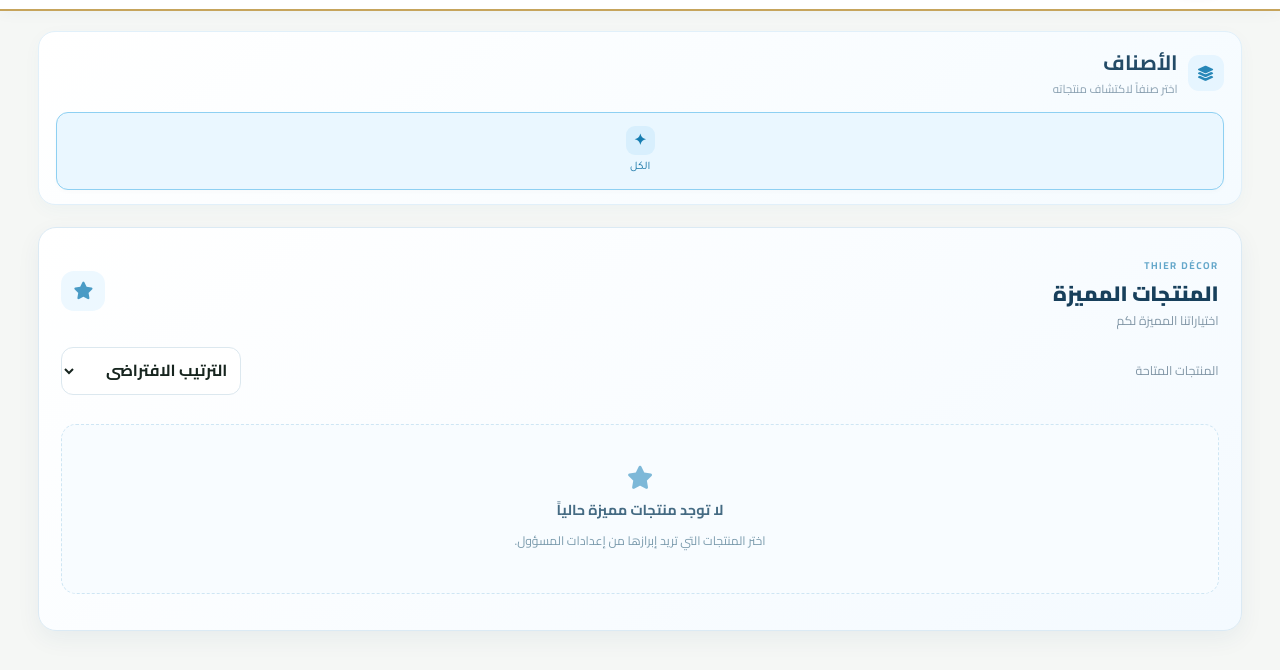
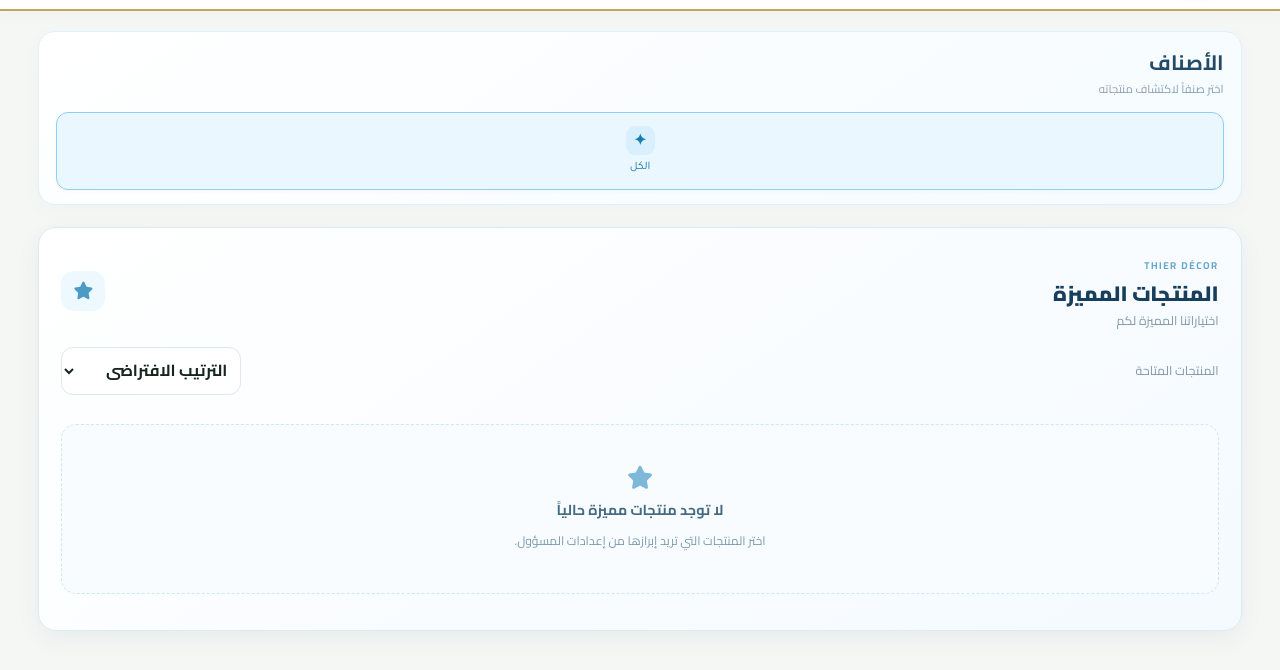
Before and after one commit to Aminovic-ai/Thier-decor, a website: page index.html in a window 1280 px wide. Shown: the part 74-744 px from the top of the page. Drawn offline with nearby package versions, Linux system fonts and the light colour scheme; no server answers.

Commit message:
Remove decorative category heading icon

```diff
--- a/index.html
+++ b/index.html
@@ -67,7 +67,7 @@
                     <div id="new-products-list" style="display:flex; gap:12px; overflow-x:auto; padding:15px 0;"></div>
                 </div>
                 <section class="shop-category-showcase" aria-label="أصناف المتجر">
-                    <div class="shop-category-heading"><span class="shop-category-heading-icon"><i class="fas fa-layer-group"></i></span><div><h2 data-i18n="categories">الأصناف</h2><p id="shop-category-hint">اختر صنفاً لاكتشاف منتجاته</p></div></div>
+                    <div class="shop-category-heading"><div><h2 data-i18n="categories">الأصناف</h2><p id="shop-category-hint">اختر صنفاً لاكتشاف منتجاته</p></div></div>
                     <div id="store-categories" class="category-list category-icon-grid"></div>
                 </section>
                 <section id="featured-products-section" class="featured-products-section" aria-labelledby="featured-products-title">
```
